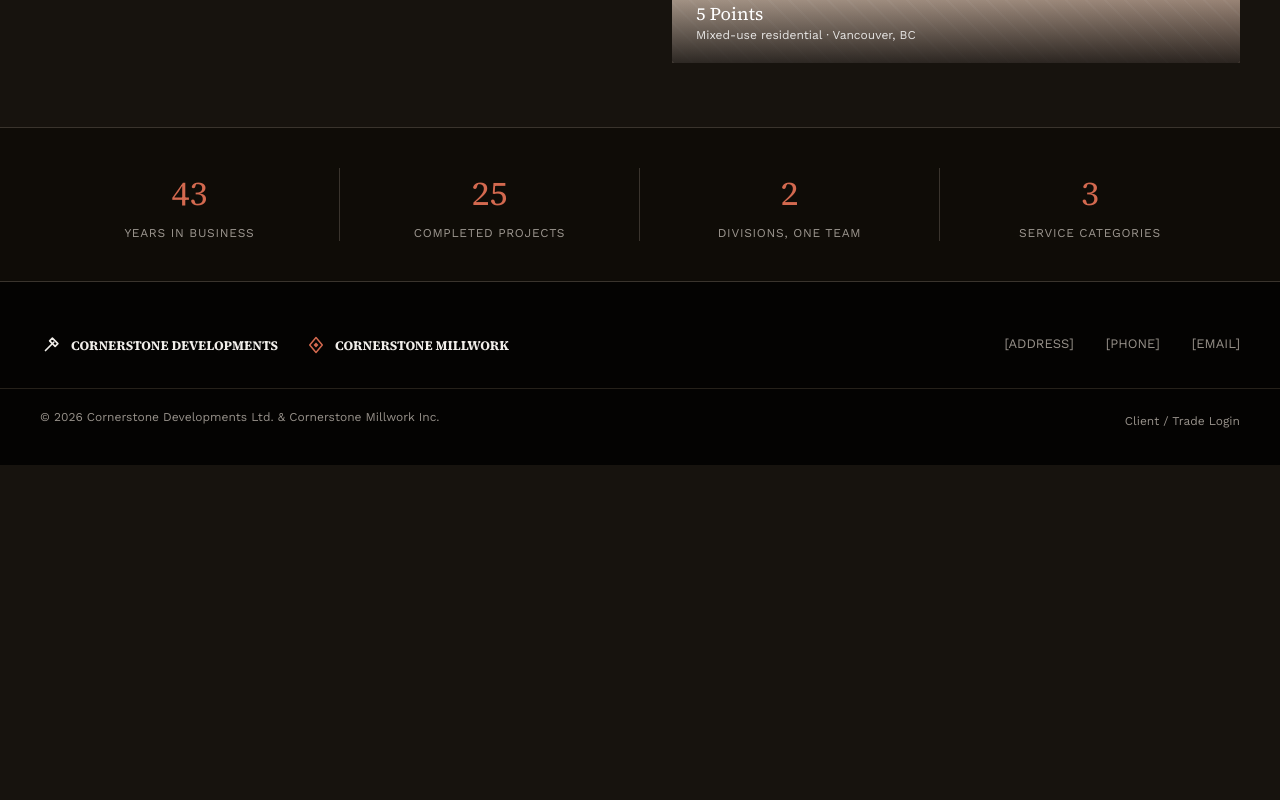
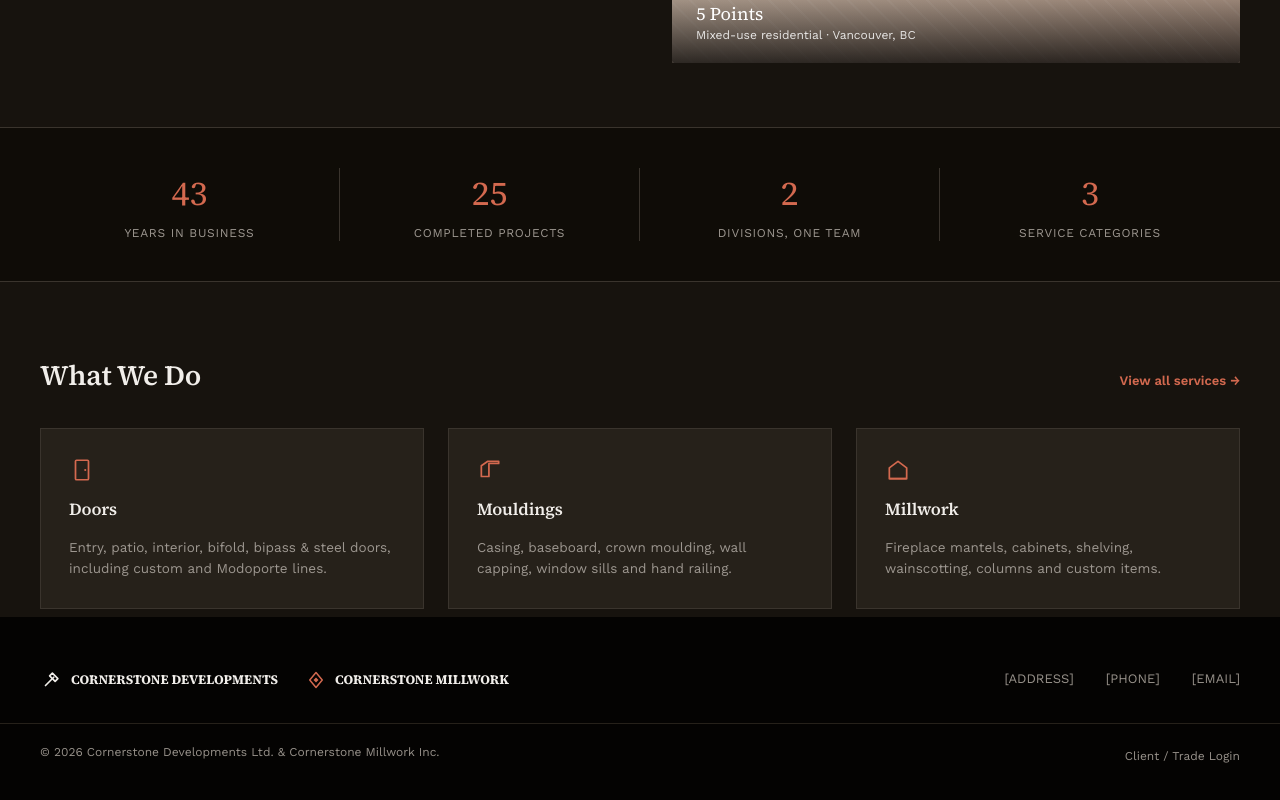
Before and after one commit to klapeyre/cornerstone-redesign, a Next.js app: page / in a window 1280 px wide. Shown: the part 559-1359 px from the top of the page. Before the commit the page ends 1024 px from the top, so only its background shows below. Built offline with nearby package versions, Linux system fonts and the light colour scheme.

Commit message:
Added services preview to the home page, link to services page

```diff
--- /dev/null
+++ b/app/components/ServicesPreview.tsx
@@ -0,0 +1,49 @@
+import Link from "next/link";
+import { DoorsIcon, MouldingsIcon, MillworkIcon } from "./icons/services";
+
+const categories = [
+  {
+    name: "Doors",
+    Icon: DoorsIcon,
+    blurb:
+      "Entry, patio, interior, bifold, bipass & steel doors, including custom and Modoporte lines.",
+  },
+  {
+    name: "Mouldings",
+    Icon: MouldingsIcon,
+    blurb:
+      "Casing, baseboard, crown moulding, wall capping, window sills and hand railing.",
+  },
+  {
+    name: "Millwork",
+    Icon: MillworkIcon,
+    blurb:
+      "Fireplace mantels, cabinets, shelving, wainscotting, columns and custom items.",
+  },
+];
+
+export default function ServicesPreview() {
+  return (
+    <section className="page-shell py-14 md:pt-[72px] md:pb-2">
+      <div className="mb-8 flex items-baseline justify-between">
+        <h2 className="text-[28px]">What We Do</h2>
+        <Link href="/services" className="text-[13px] font-semibold">
+          View all services →
+        </Link>
+      </div>
+      <div className="grid gap-6 md:grid-cols-3">
+        {categories.map(({ name, Icon, blurb }) => (
+          <Link
+            key={name}
+            href="/services"
+            className="flex flex-col gap-[14px] border border-line bg-card p-7"
+          >
+            <Icon className="h-[26px] w-[26px] text-accent" />
+            <h3 className="text-[17px] text-ink">{name}</h3>
+            <p className="text-[13.5px] leading-[1.6] text-muted">{blurb}</p>
+          </Link>
+        ))}
+      </div>
+    </section>
+  );
+}
--- /dev/null
+++ b/app/components/icons/services.tsx
@@ -0,0 +1,45 @@
+import type { SVGProps } from "react";
+
+export function DoorsIcon(props: SVGProps<SVGSVGElement>) {
+  return (
+    <svg viewBox="0 0 24 24" fill="none" aria-hidden="true" {...props}>
+      <rect
+        x="6"
+        y="3"
+        width="12"
+        height="18"
+        rx="1"
+        stroke="currentColor"
+        strokeWidth="1.6"
+      />
+      <circle cx="15" cy="12" r="1" fill="currentColor" />
+    </svg>
+  );
+}
+
+export function MouldingsIcon(props: SVGProps<SVGSVGElement>) {
+  return (
+    <svg viewBox="0 0 24 24" fill="none" aria-hidden="true" {...props}>
+      <path
+        d="M4 18 L4 8 L10 4 L20 4 L20 6 L11 6 L11 18 Z"
+        stroke="currentColor"
+        strokeWidth="1.6"
+        strokeLinejoin="round"
+      />
+    </svg>
+  );
+}
+
+export function MillworkIcon(props: SVGProps<SVGSVGElement>) {
+  return (
+    <svg viewBox="0 0 24 24" fill="none" aria-hidden="true" {...props}>
+      <path
+        d="M4 20 L4 10 L12 4 L20 10 L20 20 Z"
+        stroke="currentColor"
+        strokeWidth="1.6"
+        strokeLinejoin="round"
+      />
+      <path d="M4 20 L20 20" stroke="currentColor" strokeWidth="1.6" />
+    </svg>
+  );
+}
--- a/app/page.tsx
+++ b/app/page.tsx
@@ -1,11 +1,13 @@
 import Hero from "./components/Hero";
 import Stats from "./components/Stats";
+import ServicesPreview from "./components/ServicesPreview";
 
 export default function Home() {
   return (
     <main className="flex-1">
       <Hero />
       <Stats />
+      <ServicesPreview />
     </main>
   );
 }
```
Also changed, not shown: 1 other file (tests, documents, lock files or other folders).
